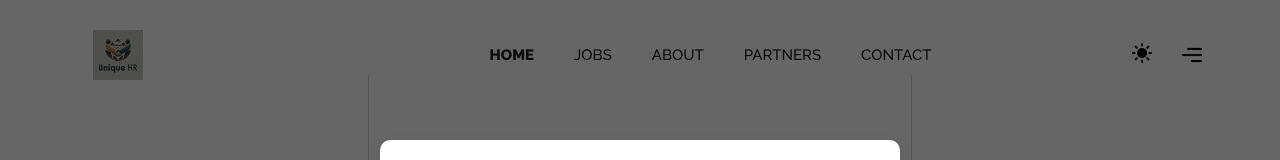
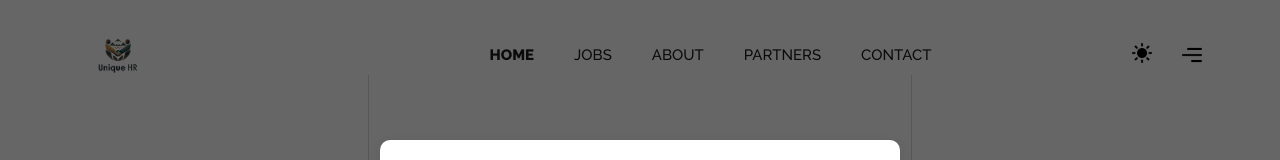
Before and after one commit to ShiviiSonii/UniqueHR, a React (Vite) app: page / in a window 1280 px wide. Shown: the top 160 px of the page. Built offline with nearby package versions, Linux system fonts and the light colour scheme; grey boxes are pictures that could not be loaded.

Commit message:
logo updated

```diff
--- a/src/components/Footer.jsx
+++ b/src/components/Footer.jsx
@@ -1,6 +1,7 @@
 import React from 'react';
 import '../styles/Footer.css';
 import { Link } from 'react-router-dom';
+import LightThemeLogo from "../assets/logo.png"
 import Logo from "../assets/logo.jpg"
 
 const Footer = () => {
@@ -8,7 +9,7 @@ const Footer = () => {
     <footer class="footer">
     <div class="footer-container">
       <div class="footer-section footer-section-1">
-        <img src={Logo} alt="logo" className='footer-logo' height={"auto"} width={"60%"}/>
+        <img src={document.documentElement.getAttribute('data-theme') === 'dark' ? Logo : LightThemeLogo} alt="logo" className='footer-logo' height={"auto"} width={"60%"}/>
       </div>
       <div className='footer-section'>
       <div class="footer-address">
--- a/src/components/Navbar.jsx
+++ b/src/components/Navbar.jsx
@@ -1,6 +1,7 @@
 import React, { useState, useEffect } from 'react';
 import "../styles/Navbar.css";
 import MenuIcon from "../assets/menu.png";
+import LightThemeLogo from "../assets/logo.png"
 import Logo from "../assets/logo.jpg"
 import LightMenuIcon from "../assets/lightmenu.png";
 import { Link } from 'react-router-dom';
@@ -34,7 +35,7 @@ function Navbar() {
   return (
     <>
       <div className={`nav-bar ${isSticky ? 'sticky slide-in-top' : ''}`}>
-        <img src={Logo} alt="logo" className='nav-logo'/>
+        <img src={document.documentElement.getAttribute('data-theme') === 'dark' ? Logo : LightThemeLogo}  alt="logo" className='nav-logo'/>
         <div className='nav nav-list'>
           <Link to={"/"} className='links active'>Home</Link>
           <Link to={"/jobs"} className='links'>Jobs</Link>
```
Also changed, not shown: src/assets/logo.png (added).
